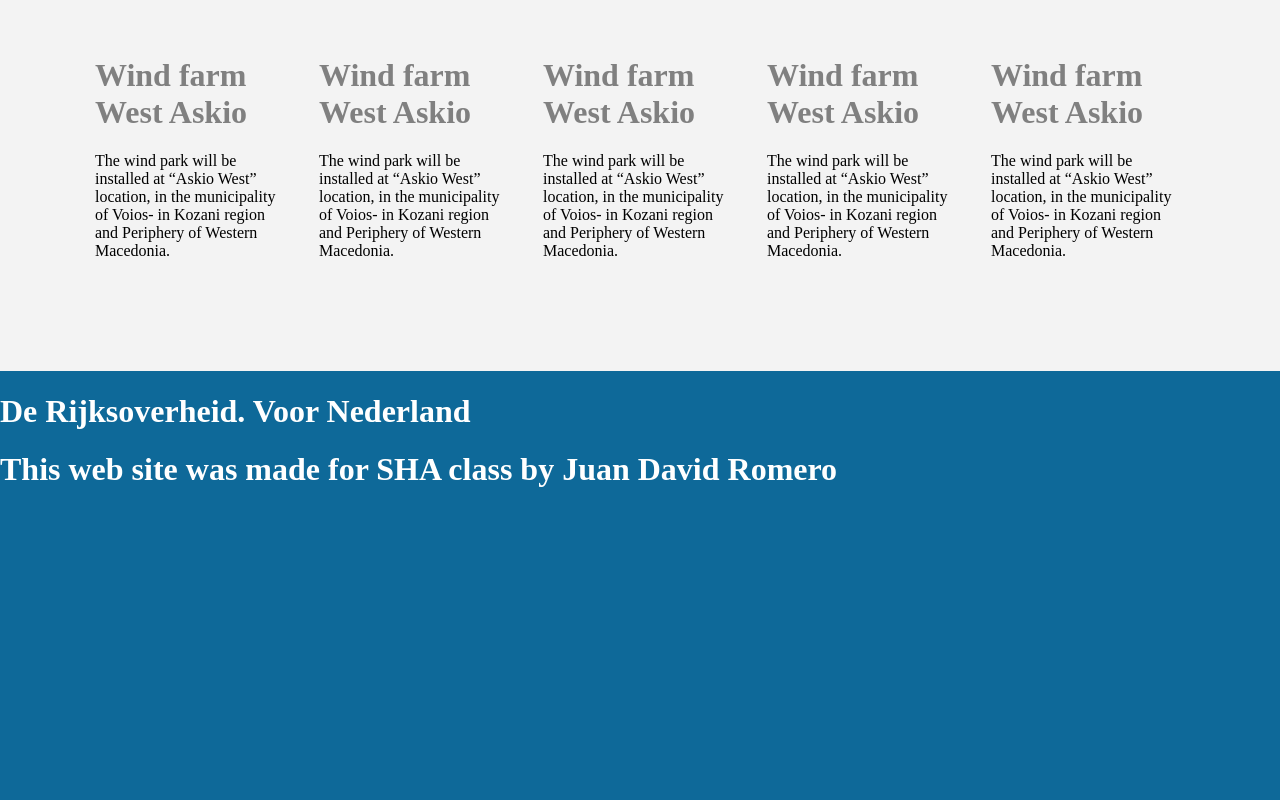
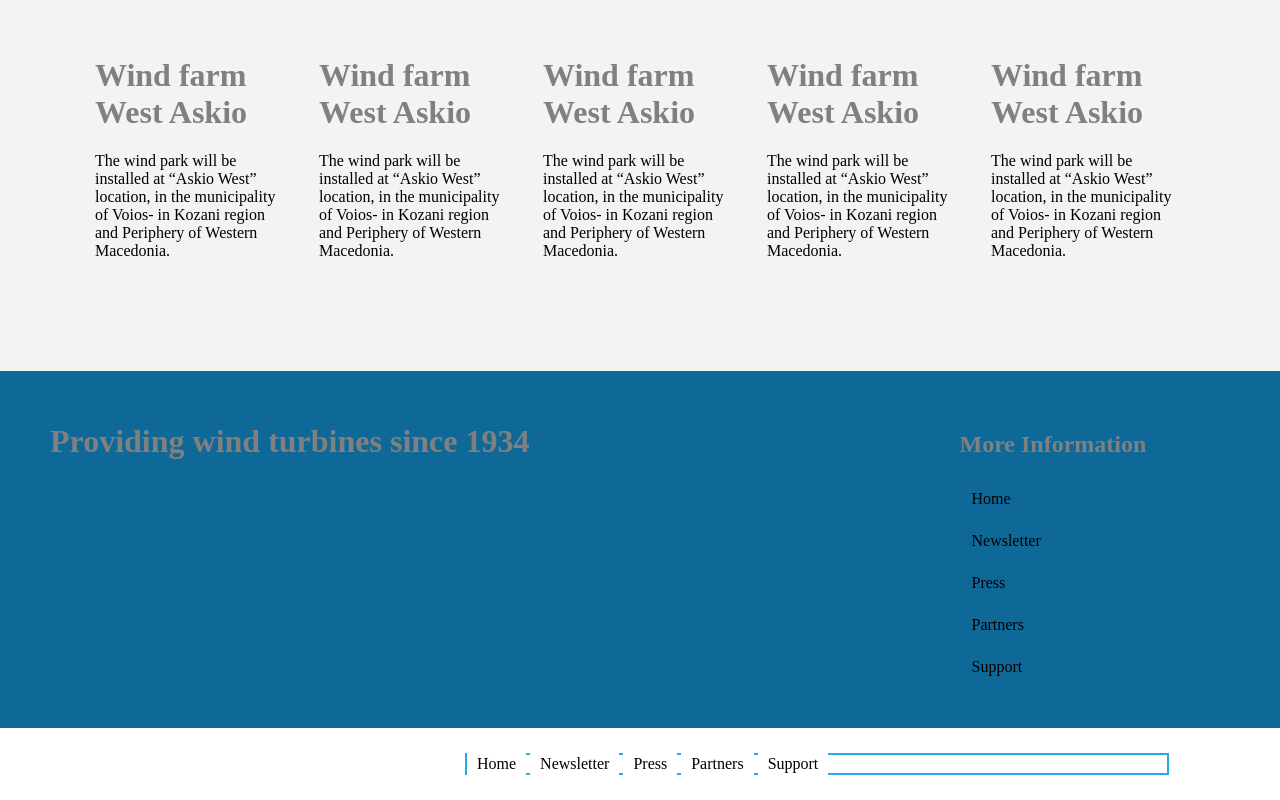
Before and after one commit to JuanDavid1891/Exam1, a plain HTML site: page index.html in a window 1280 px wide. Shown: the part 982-1782 px from the top of the page. Before the commit the page ends 1491 px from the top, so only its background shows below. Drawn offline with Linux system fonts and the light colour scheme.

Commit message:
Exam1Final

```diff
--- a/index.html
+++ b/index.html
@@ -157,19 +157,35 @@
             </p>
 
 </div>
-
-    </div class="boxie">
-            <div class="left-writing">
-<h1 style="color:white">De Rijksoverheid. Voor Nederland</h1>
-            </div>
-
-            <div class="right-writing1">
-<h1 style="color:white">This web site was made for SHA class by Juan David Romero</h1>
-            </div>
-
     </div>
 
+
+<div class="end-menu">
+
+    <div class="providing">
+        <h1>Providing wind turbines since 1934</h1>
+    </div>
+
+    <div class="vertical-menu">
+        <h2>More Information</h2>
+            <a href="#">Home</a>
+            <a href="#">Newsletter</a>
+            <a href="#">Press</a>
+            <a href="#">Partners</a>
+            <a href="#">Support</a>
+    </div>
+</div>
+
+<div class="footer">
+
+        <div class="footer-menu">
+                <a href="#">Home</a>
+                <a href="#">Newsletter</a>
+                <a href="#">Press</a>
+                <a href="#">Partners</a>
+                <a href="#">Support</a>
         </div>
+    </div>
 
 
 
@@ -177,36 +193,6 @@
 
 
 
-
-
-    </div>
-
-
-    </div>
-</header>
-
-<div>
 </div>
-<div>
-</div>
-<div>
-</div>
-
-
-
-
-
-
-
-<div>
-
-</div>
-
-<footer>
-
-</footer>
-    </div>
-
 </body>
-
 </html>
--- a/style.css
+++ b/style.css
@@ -2,7 +2,7 @@ body {
     margin: 0px;
     padding: 0px;
     overflow-x: hidden;
-    background-color: rgb(14,105,153);
+    background-color: white;
 }
 .logo {
     position: relative;
@@ -113,11 +113,8 @@ h2 a:visited {
     justify-content: space-between;
     padding: 80px;
     padding-top: 0px;
+    margin-bottom: 0px;
 
-}
-
-.bar1 {
-    flex: 1;
 }
 
 .bar2 {
@@ -128,10 +125,72 @@ h2 a:visited {
     padding: 15px;
 }
 
-.boxie {
+/* From this point forward this is for the bottom of the page */
+
+.end-menu {
     background-color: rgb(14,105,153);
+    margin: 0px;
+    padding: 0px;
     display: flex;
-    flex-wrap: wrap;
-    color: white;
-    flex-basis: 50%;
+
 }
+
+.providing {
+    position: relative;
+    left: 50px;
+    top: 30px;
+    display: flex;
+}
+
+.vertical-menu {
+    width: 200px;
+    background-color: rgb(14,105,153);
+    position: relative;
+    left: 440px;
+    padding: 40px;
+
+}
+
+.vertical-menu a {
+    background-color: rgb(14,105,153);
+    color: black;
+    display: block;
+    padding: 12px;
+    text-decoration: none;
+}
+
+.vertical-menu a:hover {
+    background-color: rgb(39,170,231); /* Dark grey background on mouse-over */
+}
+
+/* From this point forward this is for the footer  */
+
+.footer {
+    background-color: rgb(255, 255, 255);
+    margin: 0px;
+    padding: 25px;
+    display: block;
+
+}
+
+
+.footer-menu {
+    width: 700px;
+    background-color: rgb(255, 255, 255);
+    position: relative;
+    left: 440px;
+    border: 2px solid rgb(39,170,231);
+
+
+}
+
+.footer-menu a {
+    background-color: rgb(255, 255, 255); /* Grey background color */
+    color: black; /* Black text color */
+    padding: 10px; /* Add some padding */
+    text-decoration: none; /* Remove underline from links */
+}
+
+.footer-menu a:hover {
+    background-color: rgb(39,170,231); /* Dark grey background on mouse-over */
+}
```
